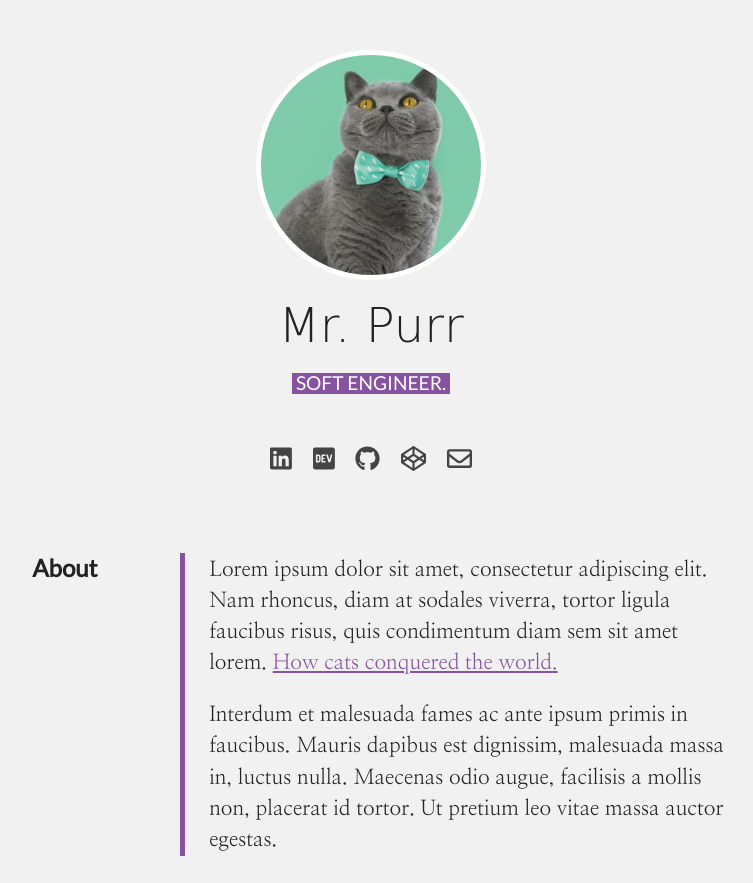
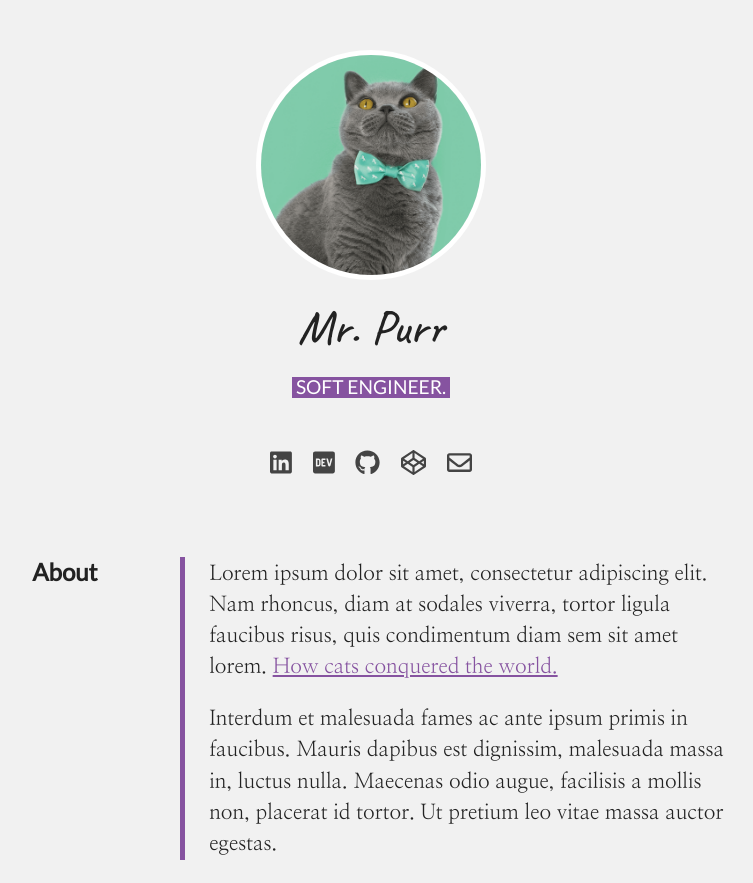
Before and after one commit to piguicorn/forkable-portfolio, a plain HTML site: page index.html in a window 1280 px wide. Shown: the top 883 px of the page, without its empty margins (269-1022 px from the left). Drawn offline with Linux system fonts and the light colour scheme.

Commit message:
restored font link

```diff
--- a/style.css
+++ b/style.css
@@ -2,6 +2,7 @@
 @import url("https://fonts.googleapis.com/css2?family=Lato:wght@400;800&family=Playfair+Display:wght@600&display=swap");
 @import url("https://fonts.googleapis.com/css2?family=Indie+Flower&display=swap");
 @import url("https://fonts.googleapis.com/css2?family=Nanum+Myeongjo&display=swap");
+@import url("https://fonts.googleapis.com/css2?family=Caveat:wght@500&display=swap");
 
 :root {
   --primary-color: #8653a0;
```
